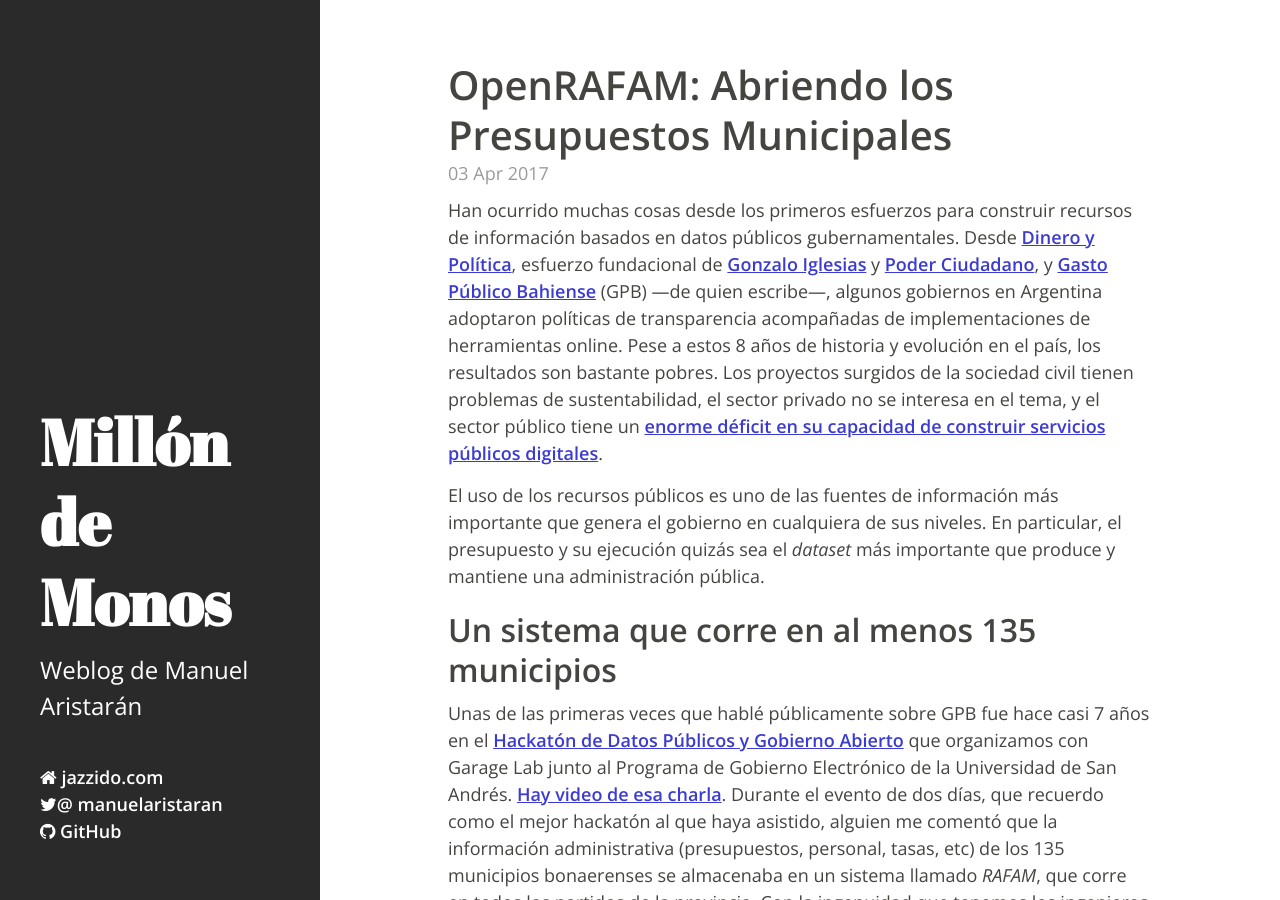
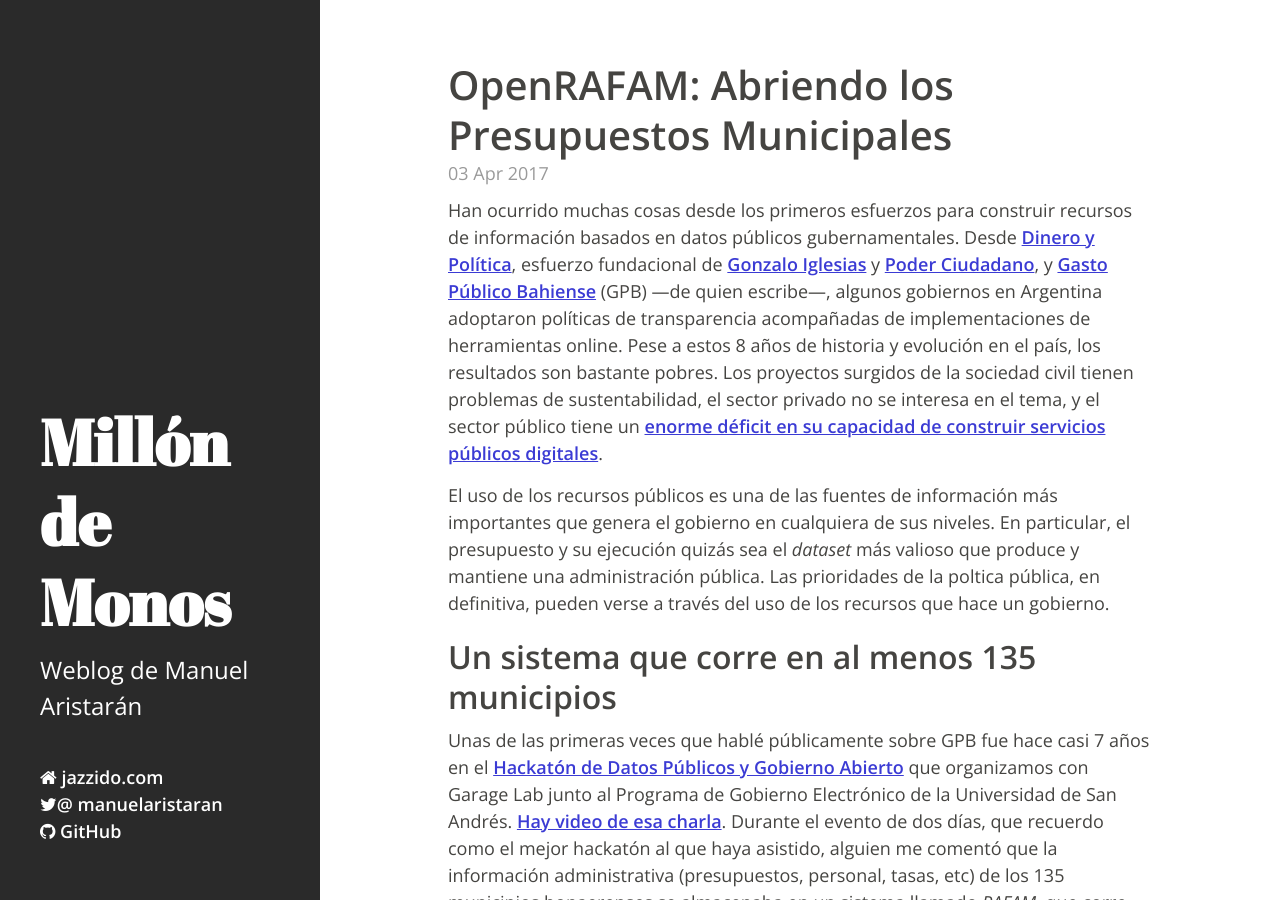
Before and after one commit to jazzido/jazzido.github.io, a Jekyll site: the page built from _posts/2017-04-03-openrafam-abriendo-los-presupuestos-municipales.md, in a window 1280 px wide and 900 px high. Built offline with Jekyll 4.4.1, drawn with Linux system fonts in a browser that asks for light colours; nearby versions of some CDN libraries; comment, search, counter and statistics services are not loaded.

Commit message:
Update 2017-04-03-openrafam-abriendo-los-presupuestos-municipales.md

```diff
--- a/_posts/2017-04-03-openrafam-abriendo-los-presupuestos-municipales.md
+++ b/_posts/2017-04-03-openrafam-abriendo-los-presupuestos-municipales.md
@@ -9,7 +9,8 @@ categories:
 
 Han ocurrido muchas cosas desde los primeros esfuerzos para construir recursos de información basados en datos públicos gubernamentales. Desde [Dinero y Política](https://web-beta.archive.org/web/20091010004652/www.dineroypolitica.org), esfuerzo fundacional de [Gonzalo Iglesias](http://twitter.com/gonzaloiglesias) y [Poder Ciudadano](http://poderciudadano.org), y [Gasto Público Bahiense](http://blog.jazzido.com/2010/07/18/un-experimento-sobre-tecnologia-y-transparencia-gubernamental/) (GPB) —de quien escribe—, algunos gobiernos en Argentina adoptaron políticas de transparencia acompañadas de implementaciones de herramientas online. Pese a estos 8 años de historia y evolución en el país, los resultados son bastante pobres. Los proyectos surgidos de la sociedad civil tienen problemas de sustentabilidad, el sector privado no se interesa en el tema, y el sector público tiene un [enorme déficit en su capacidad de construir servicios públicos digitales](http://blog.jazzido.com/2016/04/10/digital-public-services-user-experience-matters).
 
-El uso de los recursos públicos es uno de las fuentes de información más importante que genera el gobierno en cualquiera de sus niveles. En particular, el presupuesto y su ejecución quizás sea el *dataset* más importante que produce y mantiene una administración pública.
+El uso de los recursos públicos es una de las fuentes de información más importantes que genera el gobierno en cualquiera de sus niveles. En particular, el presupuesto y su ejecución quizás sea el *dataset* más valioso que produce y mantiene una administración pública. Las prioridades de la poltica pública, en definitiva, pueden verse a través del uso de los recursos que hace un gobierno.
+
 
 Un sistema que corre en al menos 135 municipios
 -----------------------------------------------
```
